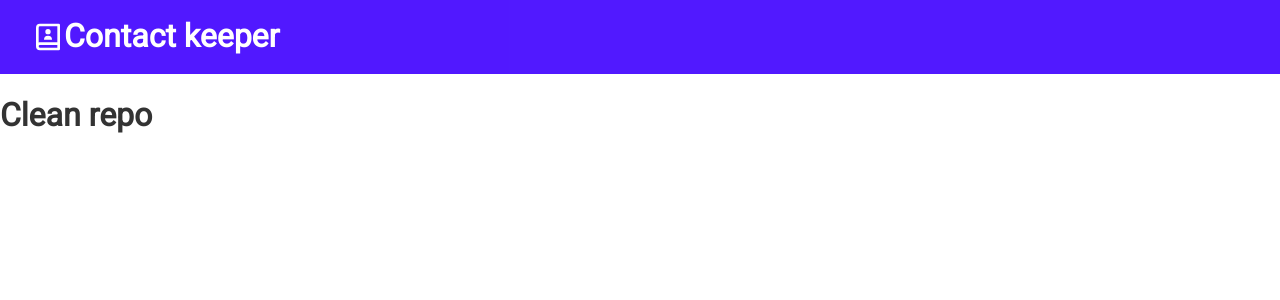
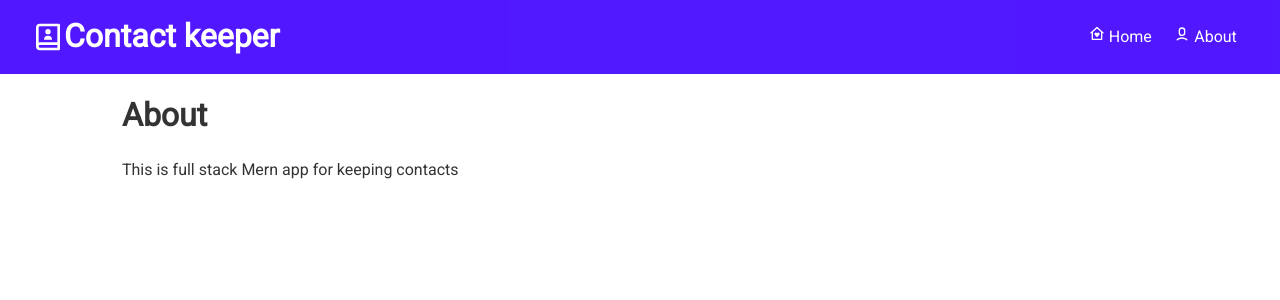
Before and after one commit to robonexx/contact_keeper, a React (Create React App) app in the folder client/: page /about in a window 1280 px wide. Shown: the top 300 px of the page. Built offline with nearby package versions, Linux system fonts and the light colour scheme.

Commit message:
Decided to use sass instead of css, will change variables later using react-icons instead of font awesome using framer-motion instead of react-transition-group

```diff
--- a/client/src/App.js
+++ b/client/src/App.js
@@ -1,13 +1,24 @@
 import './App.scss';
+import {BrowserRouter, Routes, Route} from 'react-router-dom'
 import Navbar from './components/layout/navbar/Navbar';
 import { RiContactsBook2Line } from 'react-icons/ri'
+import Home from './pages/home/Home';
+import About from './pages/about/About';
 
 function App() {
   return (
-    <div className="App">
+    <BrowserRouter>
+    <>
       <Navbar icon={<RiContactsBook2Line />}/>
-    <h1>Clean repo</h1>
-    </div>
+      <div className='container'>
+          <Routes>
+            <Route path='/' element={<Home />}/>
+            <Route path='/about' element={<About />}/>
+          </Routes>
+      </div>
+
+    </>
+    </BrowserRouter>
   );
 }
 
--- /dev/null
+++ b/client/src/components/layout/navbar/NavItem.js
@@ -0,0 +1,12 @@
+import React from 'react'
+import {Link} from 'react-router-dom'
+
+const NavItem = ({title, url, icon}) => {
+  return (
+    <>
+       <Link to={url}>{icon} {title}</Link>
+    </>
+  )
+}
+
+export default NavItem
--- a/client/src/components/layout/navbar/Navbar.js
+++ b/client/src/components/layout/navbar/Navbar.js
@@ -1,5 +1,8 @@
 import React from 'react'
 import PropTypes from 'prop-types'
+import NavItem from './NavItem'
+import {RiHomeHeartLine, RiUser6Line} from 'react-icons/ri'
+
 
 const Navbar = ({title, icon}) => {
 
@@ -8,6 +11,10 @@ const Navbar = ({title, icon}) => {
         <h1 style={{display: 'flex', alignItems: 'center'}}>
            {icon} {title}
         </h1>
+        <ul>
+            <NavItem title='Home' url='/' icon={<RiHomeHeartLine />}/>
+            <NavItem title='About' url='/about' icon={<RiUser6Line />}/>
+        </ul>
     </div>
   )
 }
--- /dev/null
+++ b/client/src/pages/about/About.js
@@ -0,0 +1,14 @@
+import React from 'react'
+
+const About = () => {
+  return (
+    <div>
+        <h1>About</h1>
+        <p className='my-1'>
+            This is full stack Mern app for keeping contacts
+        </p>
+    </div>
+  )
+}
+
+export default About
--- /dev/null
+++ b/client/src/pages/home/Home.js
@@ -0,0 +1,11 @@
+import React from 'react'
+
+const Home = () => {
+  return (
+    <div>
+        <h1>Home</h1>
+    </div>
+  )
+}
+
+export default Home
```
